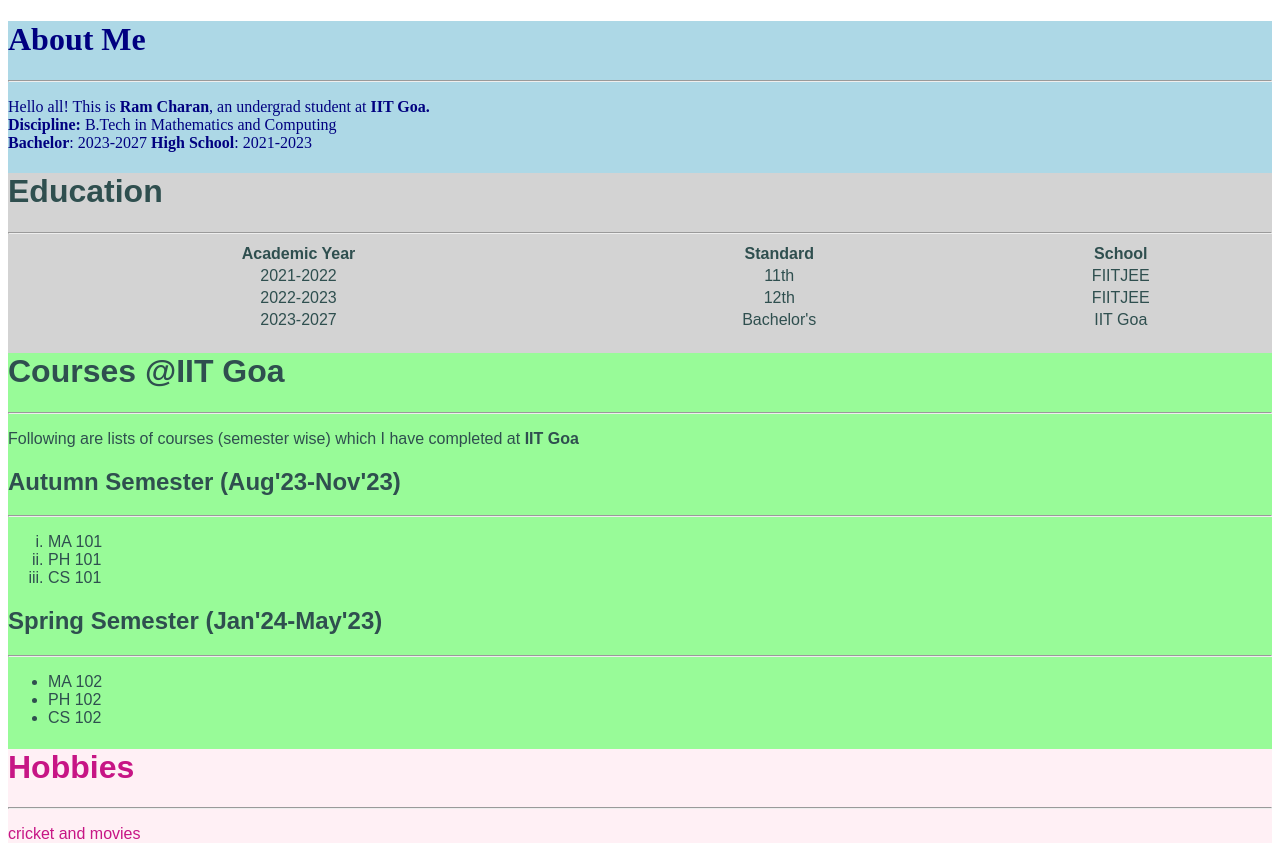
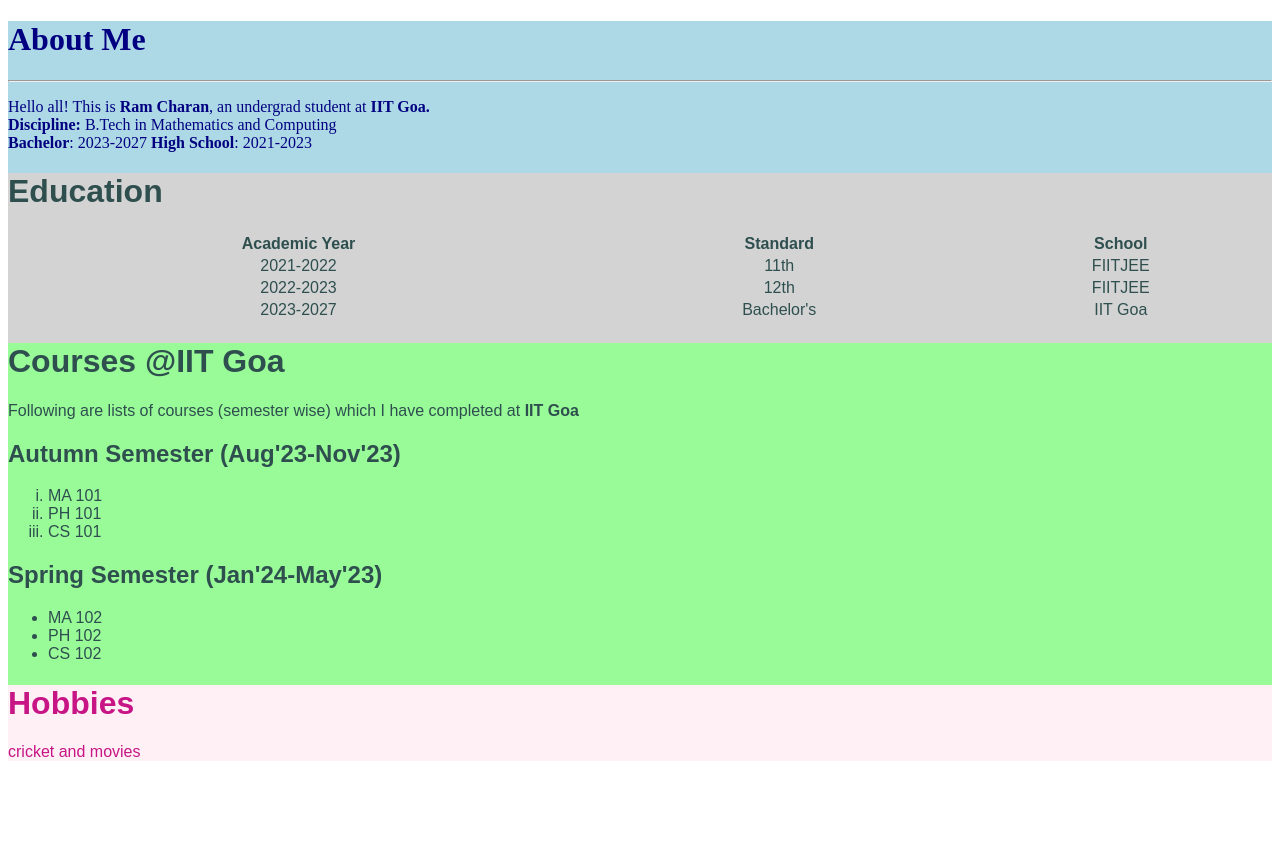
Before and after one commit to ramcharanpulapa/ramcharanpulapa.github.io, a plain HTML site: page index.html in a window 1280 px wide. After the commit the page ends 800 px from the top, so only its background shows below. Drawn offline with Linux system fonts and the light colour scheme.

Commit message:
Update index.html

```diff
--- a/index.html
+++ b/index.html
@@ -14,7 +14,7 @@ Hello all! This is <b>Ram Charan</b>, an undergrad student at <b>IIT Goa.</b><br
 <b>High School</b>: 2021-2023
 	</p>
 	<div style="color:#2f4f4f; background-color:#d3d3d3 ; font-family:Arial;">
-		<h1> Education </h1><hr>
+		<h1> Education </h1>
 		<table style="width:100%">
 			<tr>
 				<th> Academic Year </th>
@@ -38,22 +38,22 @@ Hello all! This is <b>Ram Charan</b>, an undergrad student at <b>IIT Goa.</b><br
 			</tr>
 		</table>
 		<div style="background-color:#98fb98; color:006400;">
-			<h1> Courses @IIT Goa </h1><hr>
+			<h1> Courses @IIT Goa </h1>
 			<p> Following are lists of courses (semester wise) which I have completed at <b>IIT Goa</b></p>
-			<h2> Autumn Semester (Aug'23-Nov'23) </h2><hr>
+			<h2> Autumn Semester (Aug'23-Nov'23) </h2>
 				<ol type="i">
 					<li> MA 101 </li>
 					<li> PH 101 </li>
 					<li> CS 101 </li>
 				</ol>
-			<h2> Spring Semester (Jan'24-May'23)</h2><hr>
+			<h2> Spring Semester (Jan'24-May'23)</h2>
 				<ul>
 					<li> MA 102 </li>
 					<li> PH 102 </li>
 					<li> CS 102 </li>
 				</ul>
 			<div style="background-color:#fff0f5; color:#c71585;">
-				<h1> Hobbies </h1> <hr>
+				<h1> Hobbies </h1>
 				<p> cricket and movies </p>
 			</div>
 
```
